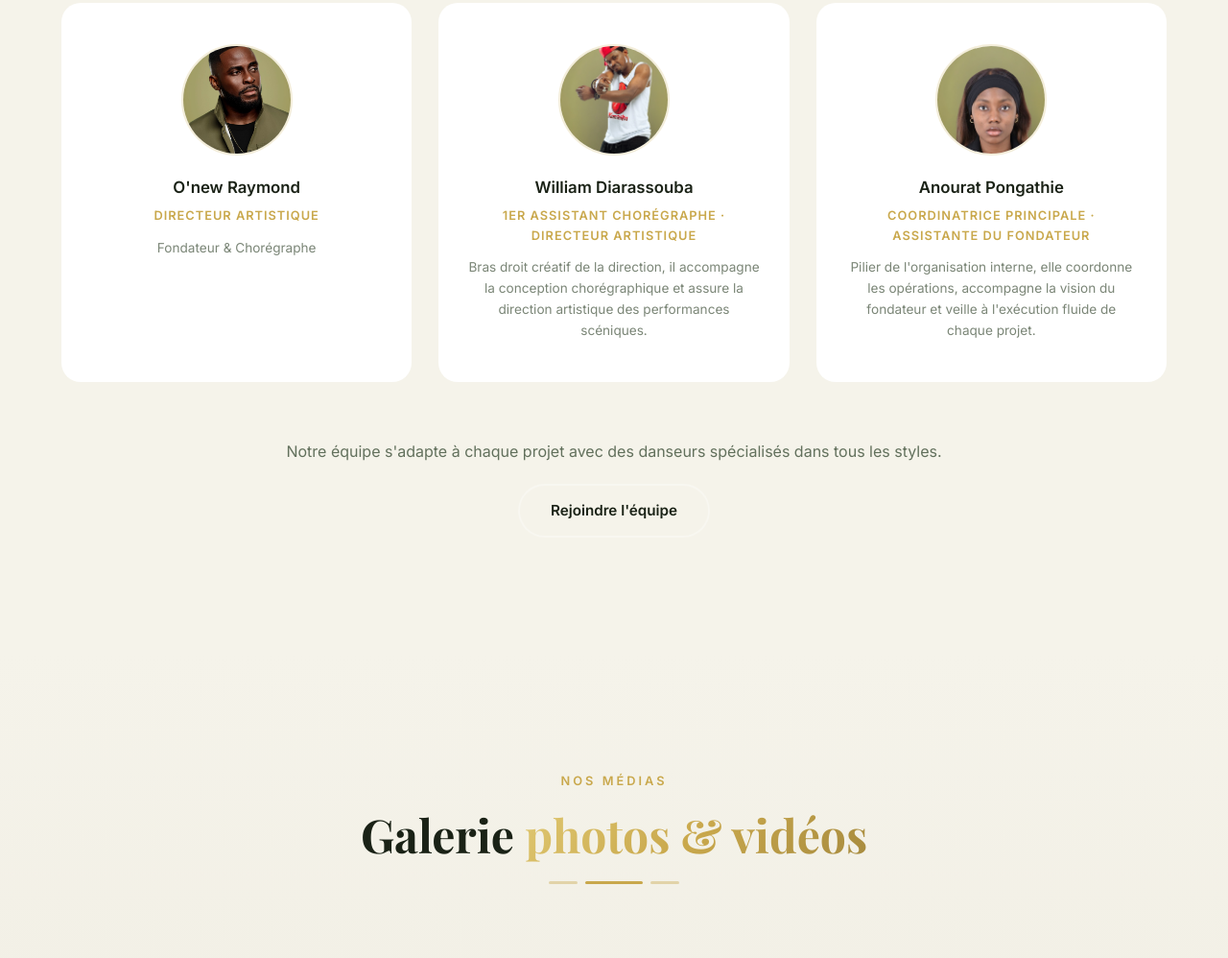
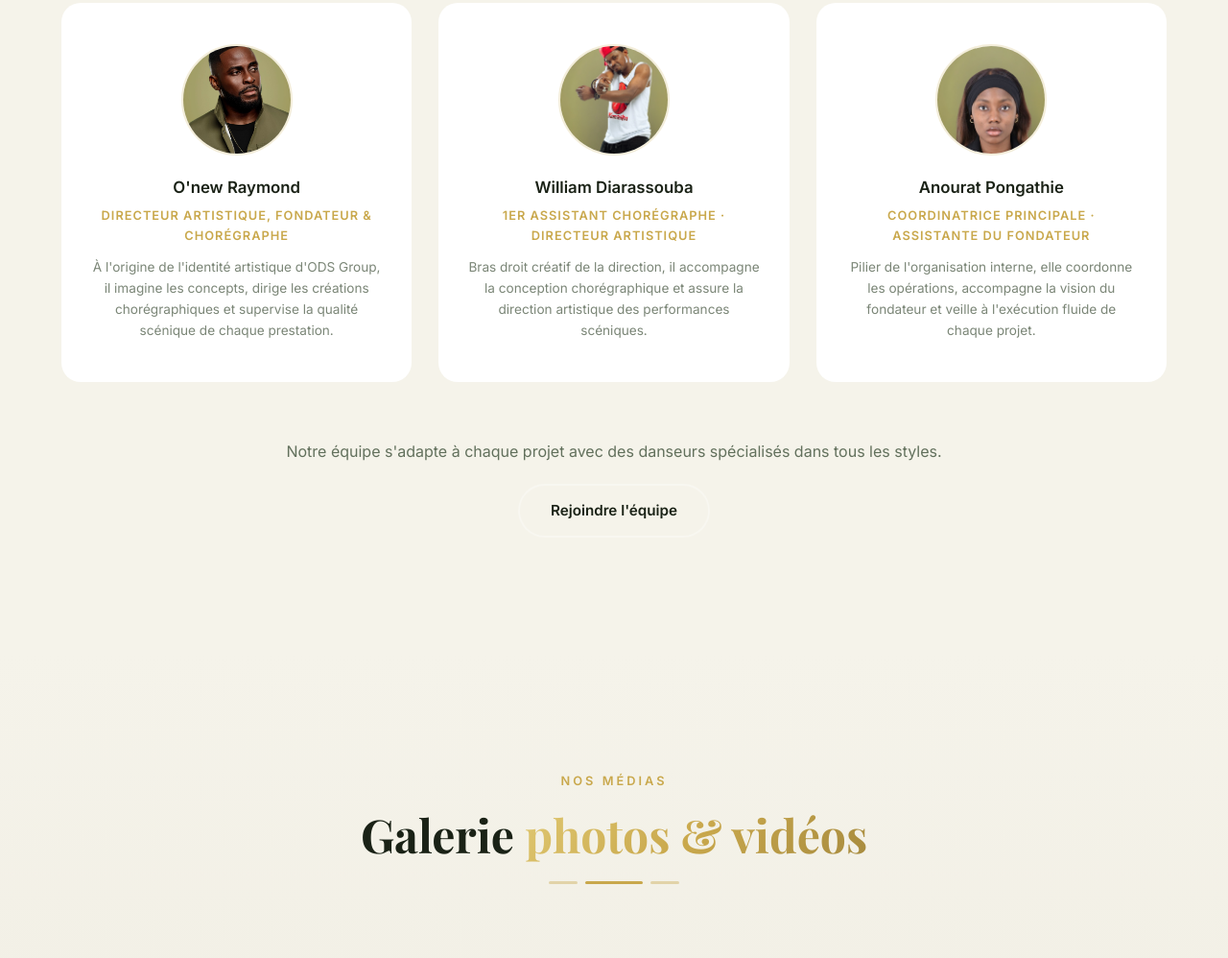
Before and after one commit to Manomikus/ODS-Group, a plain HTML site: page index.html in a window 1280 px wide. Shown: the part 4791-5789 px from the top of the page at 96% size. Drawn offline with nearby package versions, Linux system fonts and the light colour scheme.

Commit message:
feat: update first team card with O'new Raymond profile

```diff
--- a/index.html
+++ b/index.html
@@ -453,8 +453,8 @@
             <img src="img/ONEW3.jpeg" alt="Portrait du directeur artistique" class="team-photo" loading="lazy">
           </div>
           <h4>O'new Raymond</h4>
-          <p class="team-role">Directeur Artistique</p>
-          <p class="team-desc">Fondateur & Chorégraphe</p>
+          <p class="team-role">Directeur Artistique, Fondateur & Chorégraphe</p>
+          <p class="team-desc">À l'origine de l'identité artistique d'ODS Group, il imagine les concepts, dirige les créations chorégraphiques et supervise la qualité scénique de chaque prestation.</p>
         </div>
         <div class="team-card" data-aos="fade-up" data-aos-delay="100">
           <div class="team-avatar">
```
